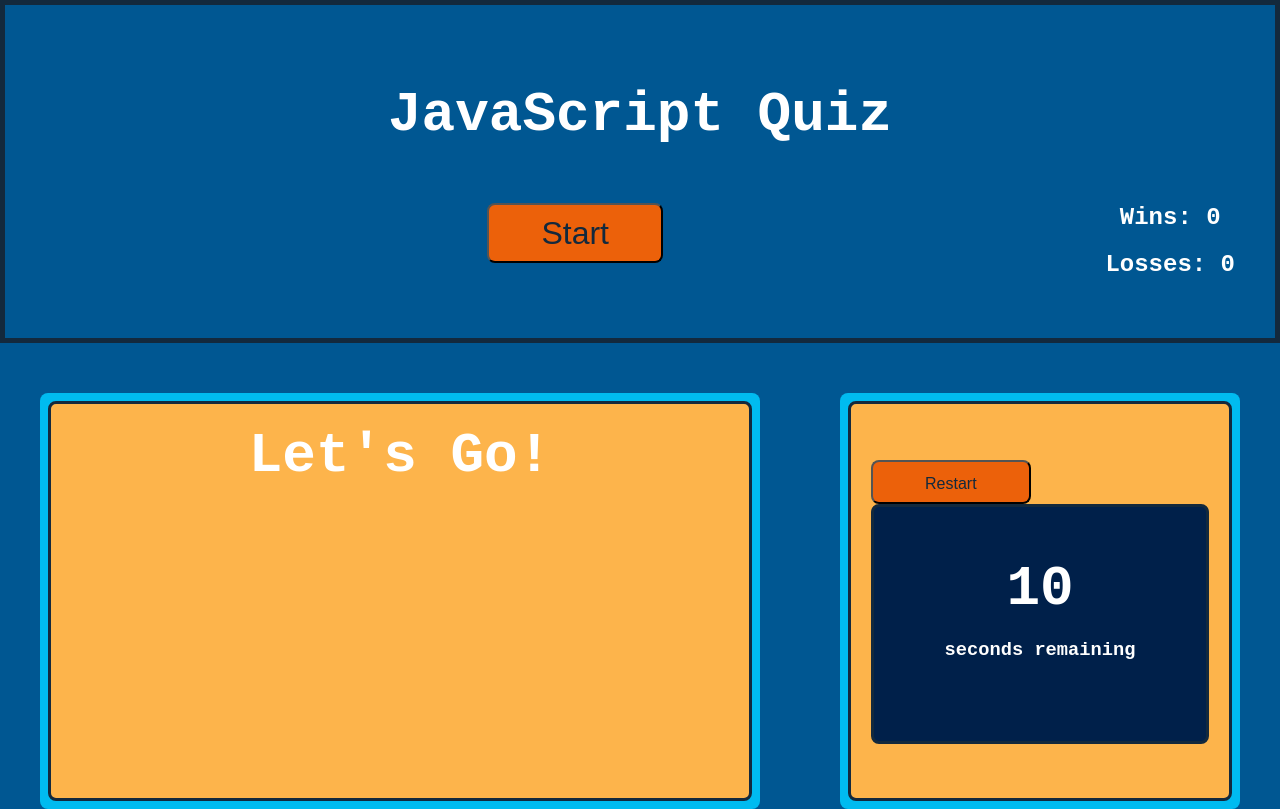
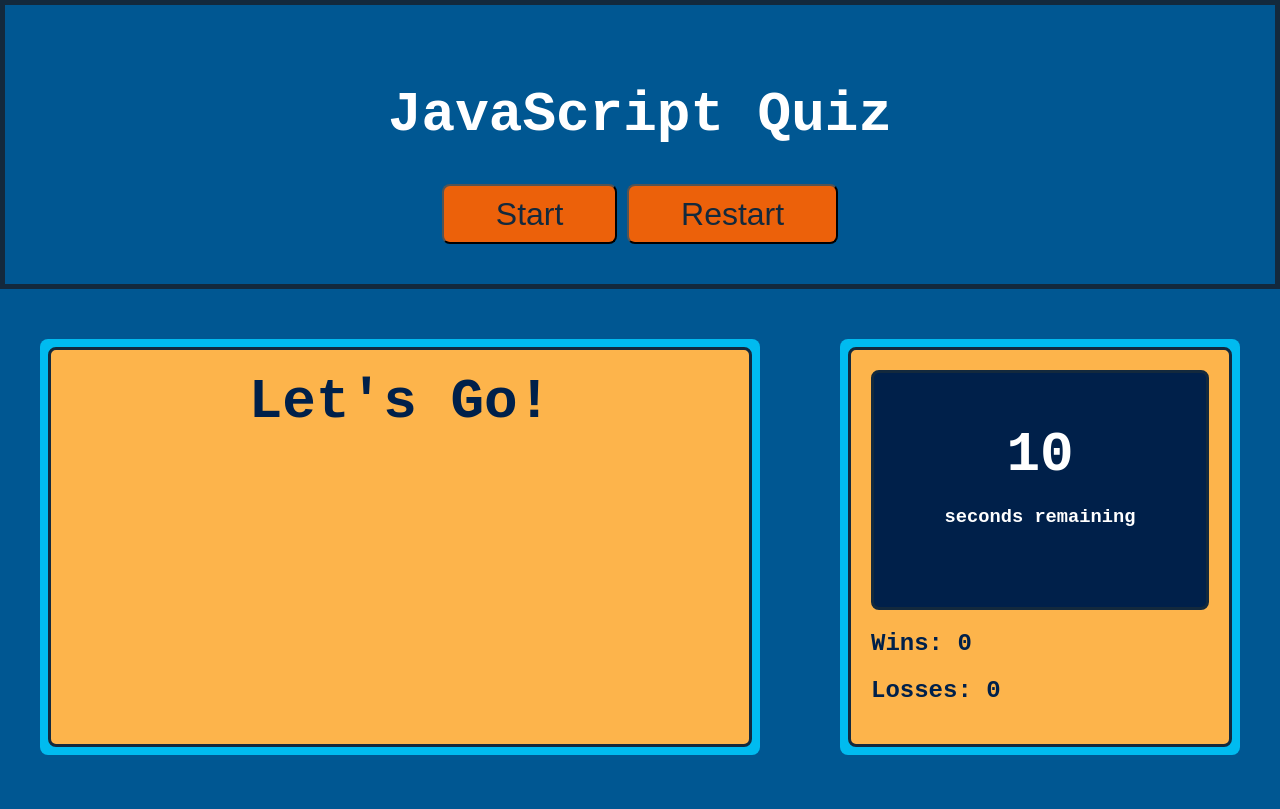
Before and after one commit to AlirizaBagdat/04-Code-Quiz-aliriza, a plain HTML site: page index.html in a window 1280 px wide. Drawn offline with Linux system fonts and the light colour scheme.

Commit message:
changed button and stat positions

```diff
--- a/assets/css/style.css
+++ b/assets/css/style.css
@@ -10,19 +10,20 @@ body{
     min-height: 50vh;
     justify-content: flex-start;
     background: #005792;
-    color: #fff;
+    color: #00204a;
 }
 .stats{
-    float: right;
-
+    float: left;
+    color: #00204a;
+    font-weight: bolder;
 }
 
-.restart-button {
+/* .restart-button {
     font-size: 16px;
     height: 30px;
     line-height: 3px;
     margin-top: 20px;
-}
+} */
 
 .win-loss-container {
     display: flex;
@@ -30,7 +31,7 @@ body{
     margin-top: 16px;
 }
 
-button {
+/* .start-button {
     background: #ec610a;
     border-radius: 8px;
     color: #13293d;
@@ -42,7 +43,7 @@ button {
     text-align: center;
     transition-timing-function: linear;
     margin-top: 0.6em;
-}
+} */
 
 header {
     padding: 40px;
@@ -67,6 +68,20 @@ section {
     border-radius: 8px;
 }
 
+button{
+    background: #ec610a;
+    border-radius: 8px;
+    color: #13293d;
+    cursor: pointer;
+    font-size: 2em;
+    line-height: 16px;
+    max-width: 255px;
+    padding: 20px 52px;
+    text-align: center;
+
+}
+
+
 .questions {
     width: 55vw;
     height: 400px;
@@ -83,6 +98,7 @@ section {
     border-radius: 8px;
     margin: auto;
     padding: 20px;
+    align-items: center;
 }
 
 .large-font {
--- a/index.html
+++ b/index.html
@@ -10,10 +10,8 @@
     <header>
         <h1 class="large-font">JavaScript Quiz</h1>
         <button class="start-button">Start</button>
-        <div class="stats">
-            <h2>Wins: <span class="win">0</span></h2>
-            <h2>Losses: <span class="lose">0</span></h2>
-        </div>
+        <button class="restart-button"> Restart </button>
+
     </header>
     <main>
         <section>
@@ -24,14 +22,20 @@
 
         <section>
             <div class="card results">
-                <div class="win-loss-container">
+                <div class="timer-container">
 
-                </div>
-                <button class="restart-button"> Restart </button>
+
+
                 <div class="card timer">
                     <div class="timer-text"></div>
                     <div class="large-font timer-count">10</div>
                     <h3>seconds remaining</h3>
+                </div>
+                <div class="stats">
+                    <h2>Wins: <span class="win">0</span></h2>
+                    <h2>Losses: <span class="lose">0</span></h2>
+                </div>
+
                 </div>
 
 
```
